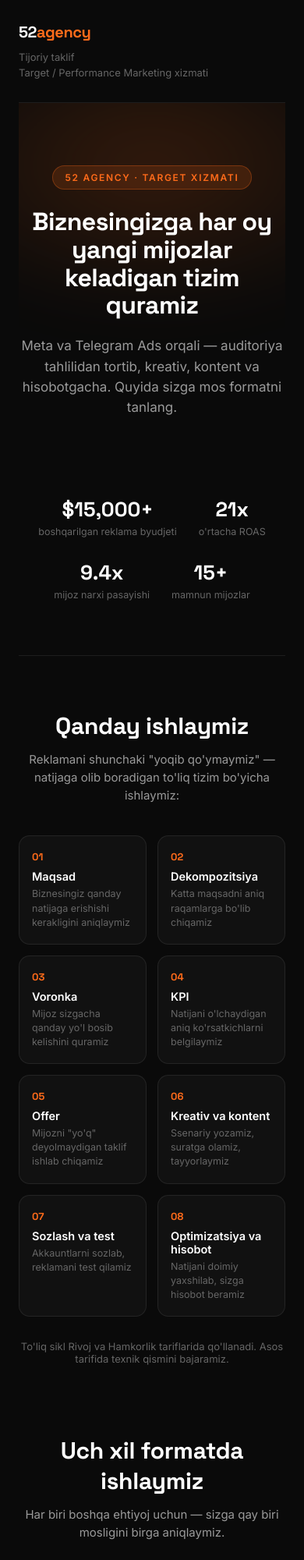
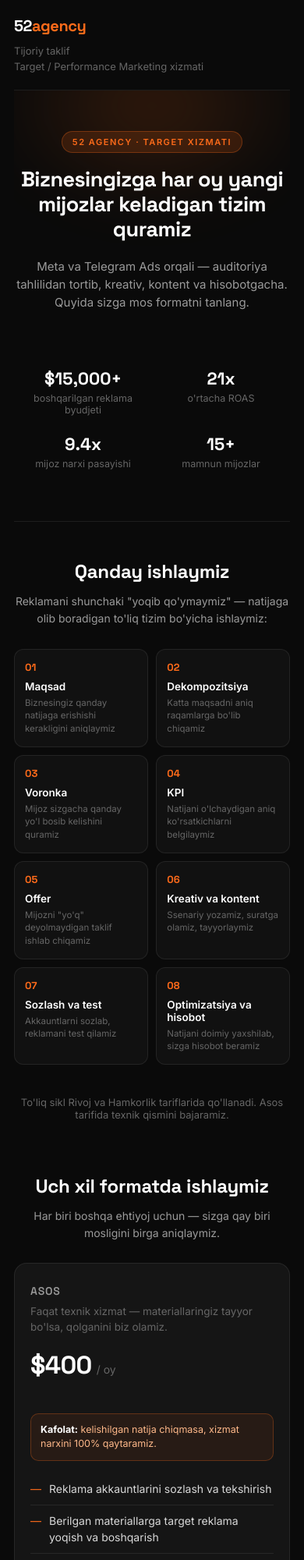
Before and after one commit to muhammadsodiqtarget-ai/tijoriytaklif, a plain HTML site: page index.html in a window 390 px wide. Shown: the top 2000 px of the page at 78% size. Drawn offline with Linux system fonts and the light colour scheme.

Commit message:
Update index.html

```diff
--- a/index.html
+++ b/index.html
@@ -120,6 +120,36 @@
     .topbar{flex-direction:column;align-items:flex-start;gap:10px;}
     .meta{text-align:left;}
     .tariff-sub{min-height:0;}
+  }
+  @media(max-width:520px){
+    .wrap{padding:0 18px;}
+    .topbar{padding:20px 0;}
+    .hero{padding:52px 0 40px;}
+    h1{font-size:27px;line-height:1.18;}
+    .sub{font-size:15px;}
+    .eyebrow{font-size:11px;padding:6px 13px;margin-bottom:18px;}
+    .glow{width:420px;height:280px;}
+    .proof{display:flex;flex-wrap:wrap;gap:0;padding:32px 0 44px;}
+    .proof-item{width:50%;margin-bottom:22px;}
+    .proof-num{font-size:22px;}
+    .section-head{padding:48px 0 28px;}
+    .section-head h2{font-size:24px;}
+    .section-head p{font-size:14px;}
+    .process{display:flex;flex-wrap:wrap;gap:0;justify-content:space-between;}
+    .step{width:48.5%;margin-bottom:10px;padding:14px 13px;border-radius:12px;}
+    .step-title{font-size:13.5px;}
+    .step-desc{font-size:11.5px;}
+    .card{padding:26px 20px;border-radius:16px;}
+    .price{font-size:32px;}
+    .features li{font-size:14px;padding:10px 0;}
+    .callout{font-size:12.5px;padding:11px 12px;}
+    .offer-box{padding:20px 18px;}
+    .offer-box .ob-title{font-size:16px;}
+    .note{font-size:12.5px;padding-bottom:44px;}
+    .summary-inner{flex-direction:column;align-items:stretch;text-align:center;gap:10px;}
+    .cta-btn{text-align:center;width:100%;padding:14px;}
+    .summary-bar{padding:14px 0;}
+    footer{flex-direction:column;gap:14px;padding:30px 0 36px;}
   }
 </style>
 </head>
```
